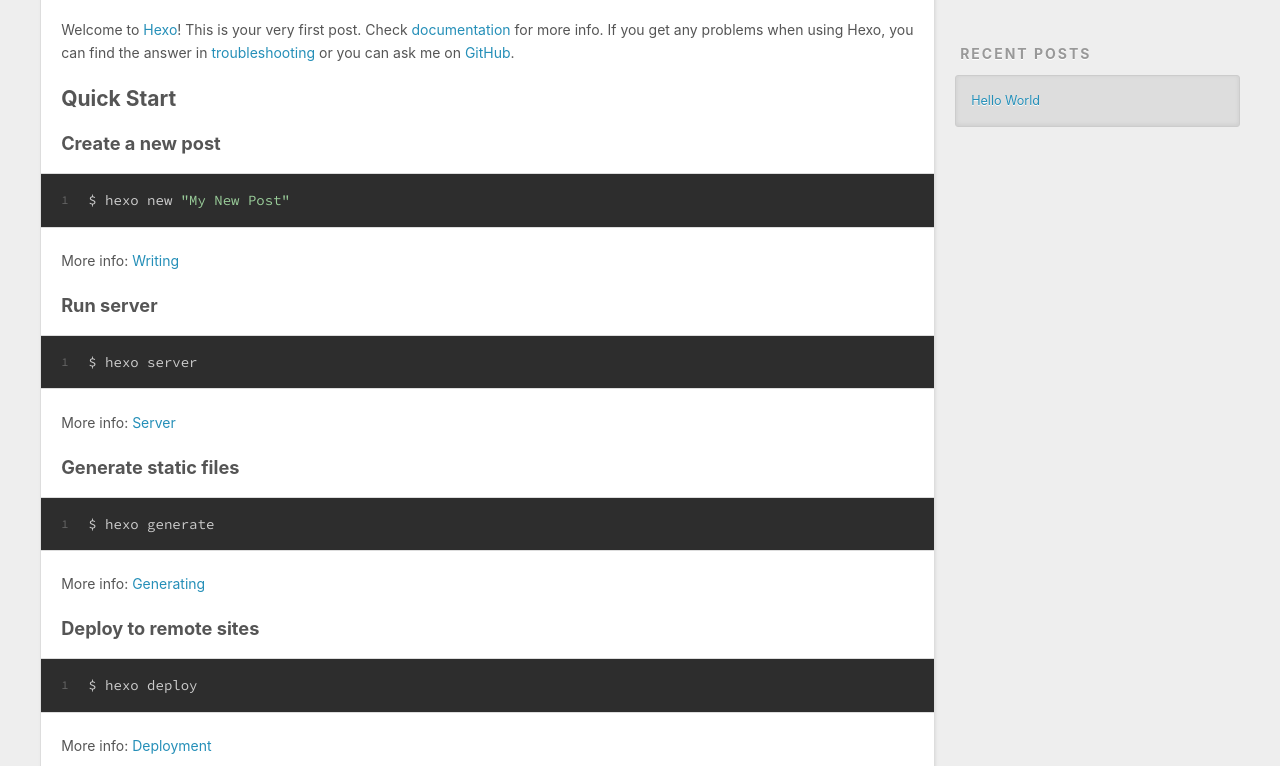
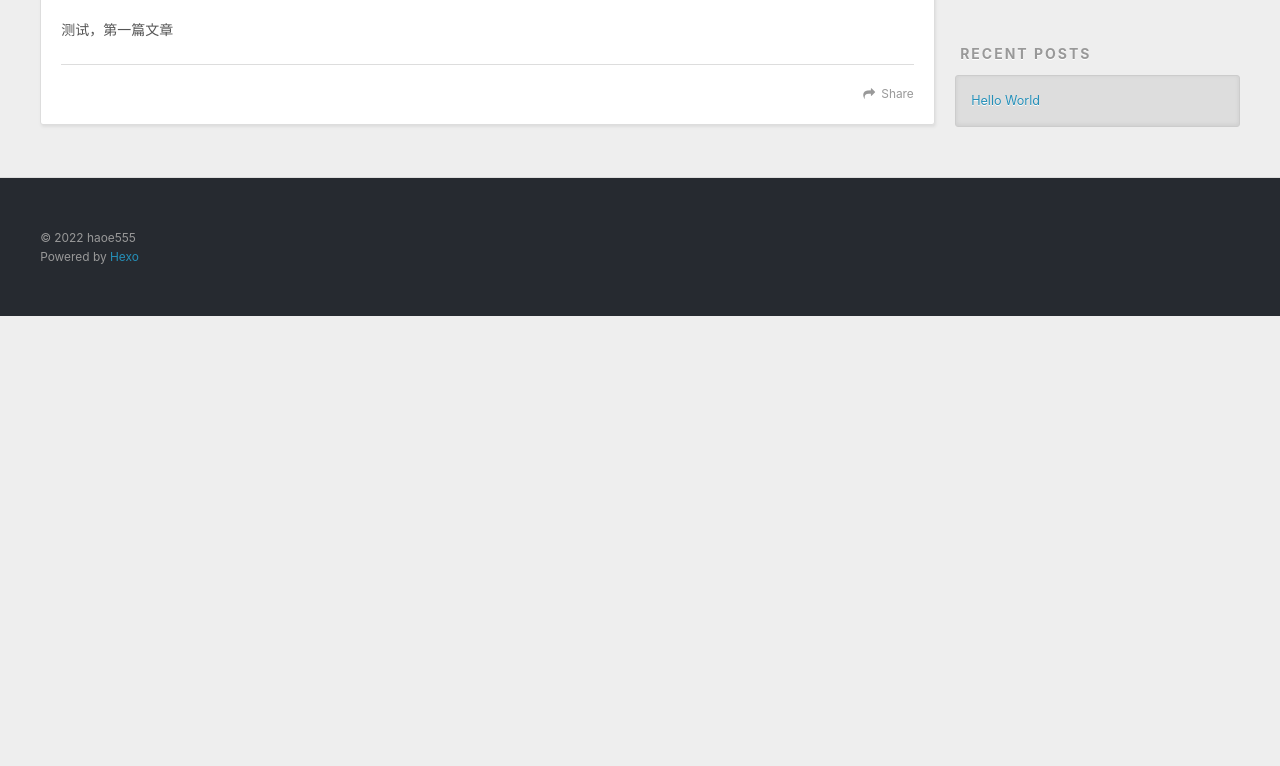
Before and after one commit to haoe555/haoe555.github.io, a plain HTML site: page 2022/04/05/hello-world/index.html in a window 1280 px wide. Shown: the part 434-1200 px from the top of the page. After the commit the page ends 800 px from the top, so only its background shows below. Drawn offline with nearby package versions, Linux system fonts and the light colour scheme.

Commit message:
Site updated: 2022-04-05 22:53:02

```diff
--- a/2022/04/05/hello-world/index.html
+++ b/2022/04/05/hello-world/index.html
@@ -7,15 +7,15 @@
 
   <title>Hello World | haoe</title>
   <meta name="viewport" content="width=device-width, initial-scale=1, maximum-scale=1">
-  <meta name="description" content="Welcome to Hexo! This is your very first post. Check documentation for more info. If you get any problems when using Hexo, you can find the answer in troubleshooting or you can ask me on GitHub. Quick">
+  <meta name="description" content="测试，第一篇文章">
 <meta property="og:type" content="article">
 <meta property="og:title" content="Hello World">
 <meta property="og:url" content="http://example.com/2022/04/05/hello-world/index.html">
 <meta property="og:site_name" content="haoe">
-<meta property="og:description" content="Welcome to Hexo! This is your very first post. Check documentation for more info. If you get any problems when using Hexo, you can find the answer in troubleshooting or you can ask me on GitHub. Quick">
+<meta property="og:description" content="测试，第一篇文章">
 <meta property="og:locale" content="en_US">
 <meta property="article:published_time" content="2022-04-05T14:24:38.566Z">
-<meta property="article:modified_time" content="2022-04-05T14:19:35.119Z">
+<meta property="article:modified_time" content="2022-04-05T14:52:08.864Z">
 <meta property="article:author" content="haoe555">
 <meta name="twitter:card" content="summary">
 
@@ -88,24 +88,12 @@
 
     <div class="article-entry" itemprop="articleBody">
 
-        <p>Welcome to <a target="_blank" rel="noopener" href="https://hexo.io/">Hexo</a>! This is your very first post. Check <a target="_blank" rel="noopener" href="https://hexo.io/docs/">documentation</a> for more info. If you get any problems when using Hexo, you can find the answer in <a target="_blank" rel="noopener" href="https://hexo.io/docs/troubleshooting.html">troubleshooting</a> or you can ask me on <a target="_blank" rel="noopener" href="https://github.com/hexojs/hexo/issues">GitHub</a>.</p>
-<h2 id="Quick-Start"><a href="#Quick-Start" class="headerlink" title="Quick Start"></a>Quick Start</h2><h3 id="Create-a-new-post"><a href="#Create-a-new-post" class="headerlink" title="Create a new post"></a>Create a new post</h3><figure class="highlight bash"><table><tr><td class="gutter"><pre><span class="line">1</span><br></pre></td><td class="code"><pre><span class="line">$ hexo new <span class="string">&quot;My New Post&quot;</span></span><br></pre></td></tr></table></figure>
-
-<p>More info: <a target="_blank" rel="noopener" href="https://hexo.io/docs/writing.html">Writing</a></p>
-<h3 id="Run-server"><a href="#Run-server" class="headerlink" title="Run server"></a>Run server</h3><figure class="highlight bash"><table><tr><td class="gutter"><pre><span class="line">1</span><br></pre></td><td class="code"><pre><span class="line">$ hexo server</span><br></pre></td></tr></table></figure>
-
-<p>More info: <a target="_blank" rel="noopener" href="https://hexo.io/docs/server.html">Server</a></p>
-<h3 id="Generate-static-files"><a href="#Generate-static-files" class="headerlink" title="Generate static files"></a>Generate static files</h3><figure class="highlight bash"><table><tr><td class="gutter"><pre><span class="line">1</span><br></pre></td><td class="code"><pre><span class="line">$ hexo generate</span><br></pre></td></tr></table></figure>
-
-<p>More info: <a target="_blank" rel="noopener" href="https://hexo.io/docs/generating.html">Generating</a></p>
-<h3 id="Deploy-to-remote-sites"><a href="#Deploy-to-remote-sites" class="headerlink" title="Deploy to remote sites"></a>Deploy to remote sites</h3><figure class="highlight bash"><table><tr><td class="gutter"><pre><span class="line">1</span><br></pre></td><td class="code"><pre><span class="line">$ hexo deploy</span><br></pre></td></tr></table></figure>
-
-<p>More info: <a target="_blank" rel="noopener" href="https://hexo.io/docs/one-command-deployment.html">Deployment</a></p>
+        <p>测试，第一篇文章</p>
 
 
     </div>
     <footer class="article-footer">
-      <a data-url="http://example.com/2022/04/05/hello-world/" data-id="cl1m90xnl0000jguwbyg077k3" class="article-share-link">Share</a>
+      <a data-url="http://example.com/2022/04/05/hello-world/" data-id="cl1m9gpmq0000gcuw86kmdu5k" class="article-share-link">Share</a>
 
 
     </footer>
```
Also changed, not shown: index.html (+2 -14 lines).
